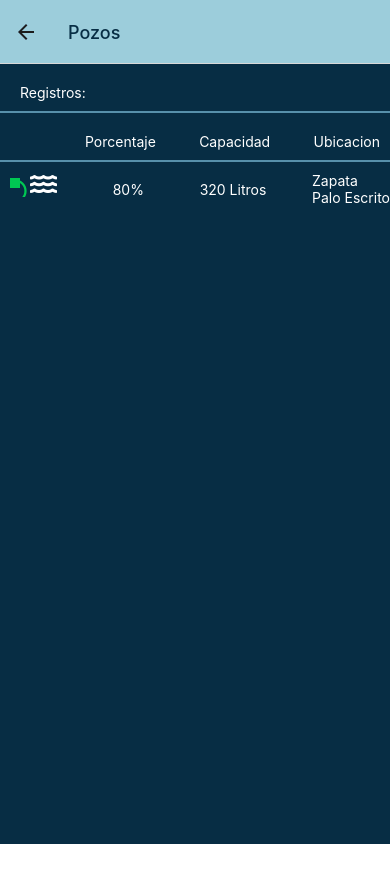
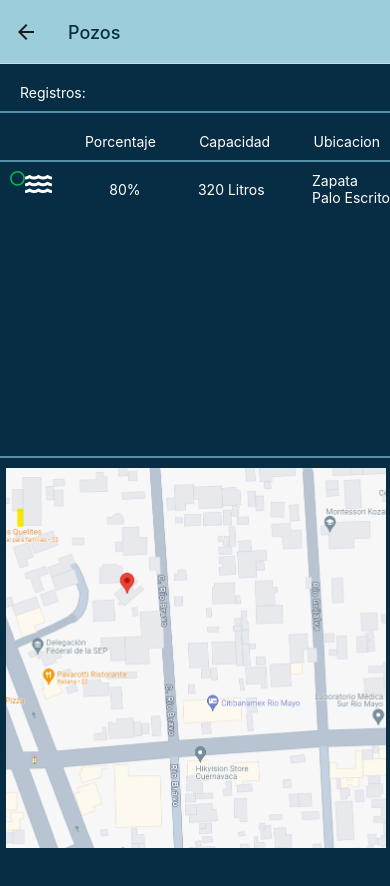
Before and after one commit to Antuah/SimnaApp, a React Native app in the folder Simna/: screen /Pozos in a window 390 px wide. Shown: the top 886 px of the page. Before the commit the page ends 844 px from the top, so only its background shows below. Built offline with nearby package versions, Linux system fonts and the light colour scheme.

Commit message:
Add map image and style changes to Pozos screen

```diff
--- a/Simna/src/modules/pozos/adapters/screens/Pozos.jsx
+++ b/Simna/src/modules/pozos/adapters/screens/Pozos.jsx
@@ -8,6 +8,7 @@ import {
   TouchableOpacity,
 } from "react-native";
 import { Image, Icon } from "@rneui/base";
+import mapa from "../../../../../assets/img/mapa.png";
 
 export default function Pozos({ navigation }) {
   const [isChanged, setIsChanged] = useState(false); // State to track change
@@ -24,7 +25,7 @@ export default function Pozos({ navigation }) {
       <TouchableOpacity
         onPress={() => {
           Alert.alert("Se a cambiado el estado del pozo");
-          setIsChanged(!isChanged); // Toggle the state
+          setIsChanged(!isChanged);
         }}
       >
         <View style={styles.rowinfo}>
@@ -32,8 +33,12 @@ export default function Pozos({ navigation }) {
             <Icon
               name="circle"
               type="font-awesome-5"
+              size={15}
               color={isChanged ? "#FF0000" : "#00C853"}
-              style={styles.activity}
+              backgroundColor={isChanged ? "#FF0000" : "#00C853"}
+              borderRadius={50}
+              marginTop={5}
+              marginRight={10}
             />
             <Icon name="water" type="font-awesome-5" color="#FFFFFF" />
           </View>
@@ -45,6 +50,8 @@ export default function Pozos({ navigation }) {
           </Text>
         </View>
       </TouchableOpacity>
+      <View style={styles.line2}></View>
+      <Image source={mapa} style={styles.mapa} />
     </View>
   );
 }
@@ -53,6 +60,13 @@ const styles = StyleSheet.create({
   container: {
     flex: 1,
     backgroundColor: "#072D44",
+  },
+  mapa: {
+    width: 380,
+    height: 380,
+    marginTop: 10,
+    marginLeft: 6,
+    marginBottom: 100,
   },
 
   row: {
@@ -97,14 +111,14 @@ const styles = StyleSheet.create({
     backgroundColor: "#5790AB",
     width: "100%",
   },
-  activity: {
-    width: 10,
-    height: 10,
-    marginTop: 7,
-    marginRight: 10,
-    backgroundColor: "#00C853",
+  line2: {
+    marginTop: 10,
+    height: 2,
+    backgroundColor: "#5790AB",
+    width: "100%",
+    marginTop: 250,
   },
   iconContainer: {
-    flexDirection: "row", // Arrange icons horizontally
+    flexDirection: "row",
   },
 });
```
Also changed, not shown: Simna/assets/img/mapa.png (added).
